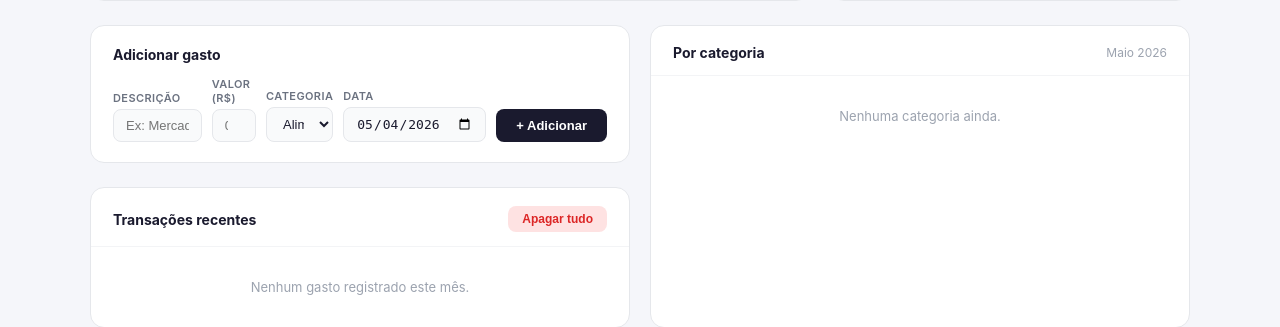
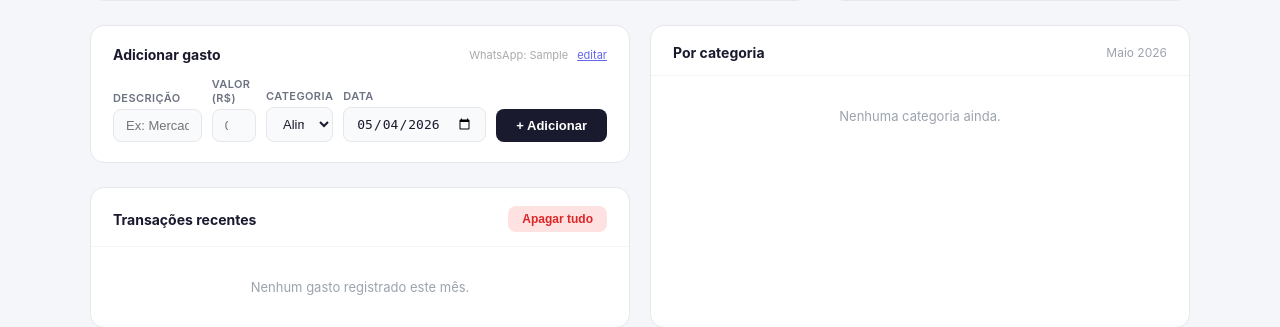
Before and after one commit to eduardolorenzi5-dotcom/Saas, a Flask app: page /dashboard in a window 1280 px wide. Shown: the part 641-968 px from the top of the page. Run offline with Flask 3, Linux system fonts and the light colour scheme; the visitor is signed in with stand-in values (Sample User, id 1); tables that the repository leaves empty hold one stand-in row (values such as "Sample post"); some libraries are stand-ins or nearby versions.

Commit message:
adiciona edicao de WhatsApp no dashboard e rota perfil/whatsapp
Co-Authored-By: Claude Sonnet 4.6 <noreply@anthropic.com>

```diff
--- a/app.py
+++ b/app.py
@@ -542,6 +542,21 @@ def debug_session():
     }
     return jsonify(resultado)
 
+@app.route("/perfil/whatsapp", methods=["POST"])
+@login_required
+def atualizar_whatsapp():
+    novo = normalizar_whatsapp(request.form.get("whatsapp", "").strip())
+    if len(novo) < 10:
+        return redirect(url_for("dashboard"))
+    cid = session["cliente_id"]
+    conn = get_db()
+    conn.execute("UPDATE clientes SET whatsapp=%s WHERE id=%s", (novo, cid))
+    conn.commit()
+    conn.close()
+    import logging
+    logging.warning(f"[PERFIL] cliente_id={cid} whatsapp atualizado para {novo!r}")
+    return redirect(url_for("dashboard"))
+
 @app.route("/api/gastos", methods=["POST"])
 @login_required
 def adicionar_gasto():
--- a/templates/dashboard.html
+++ b/templates/dashboard.html
@@ -190,8 +190,26 @@
 
     <!-- ADD FORM + TRANSACTIONS -->
     <div>
+      {% if not cliente.whatsapp %}
+      <div style="background:#fef3c7;border:1px solid #f59e0b;border-radius:10px;padding:14px 18px;margin-bottom:16px;font-size:13px;">
+        <strong>Vincule seu WhatsApp</strong> para registrar gastos pelo celular.
+        <form method="POST" action="/perfil/whatsapp" style="display:inline;margin-left:10px;">
+          <input type="text" name="whatsapp" placeholder="(61) 9 9800-7328" style="border:1px solid #d1d5db;border-radius:6px;padding:4px 8px;font-size:13px;"/>
+          <button type="submit" style="background:#f59e0b;color:#fff;border:none;border-radius:6px;padding:5px 12px;font-size:12px;cursor:pointer;margin-left:4px;">Salvar</button>
+        </form>
+      </div>
+      {% endif %}
       <div class="form-card">
-        <div class="form-card-title">Adicionar gasto</div>
+        <div class="form-card-title" style="display:flex;justify-content:space-between;align-items:center;">
+          <span>Adicionar gasto</span>
+          <span style="font-size:11px;color:#aaa;font-weight:400;">WhatsApp: {{ cliente.whatsapp or 'não vinculado' }}
+            <a href="#" onclick="document.getElementById('form-wpp').style.display=document.getElementById('form-wpp').style.display==='none'?'inline':'none';return false;" style="color:#6366f1;margin-left:6px;">editar</a>
+          </span>
+        </div>
+        <form id="form-wpp" method="POST" action="/perfil/whatsapp" style="display:none;margin-bottom:12px;font-size:13px;">
+          <input type="text" name="whatsapp" placeholder="Ex: 61 9 9800-7328" style="border:1px solid #d1d5db;border-radius:6px;padding:5px 10px;font-size:13px;width:200px;"/>
+          <button type="submit" style="background:#6366f1;color:#fff;border:none;border-radius:6px;padding:5px 14px;font-size:13px;cursor:pointer;margin-left:6px;">Salvar</button>
+        </form>
         <div class="form-grid">
           <div class="form-field"><label>Descrição</label><input type="text" id="inp-desc" placeholder="Ex: Mercado"/></div>
           <div class="form-field"><label>Valor (R$)</label><input type="number" id="inp-val" placeholder="0,00" step="0.01"/></div>
```
